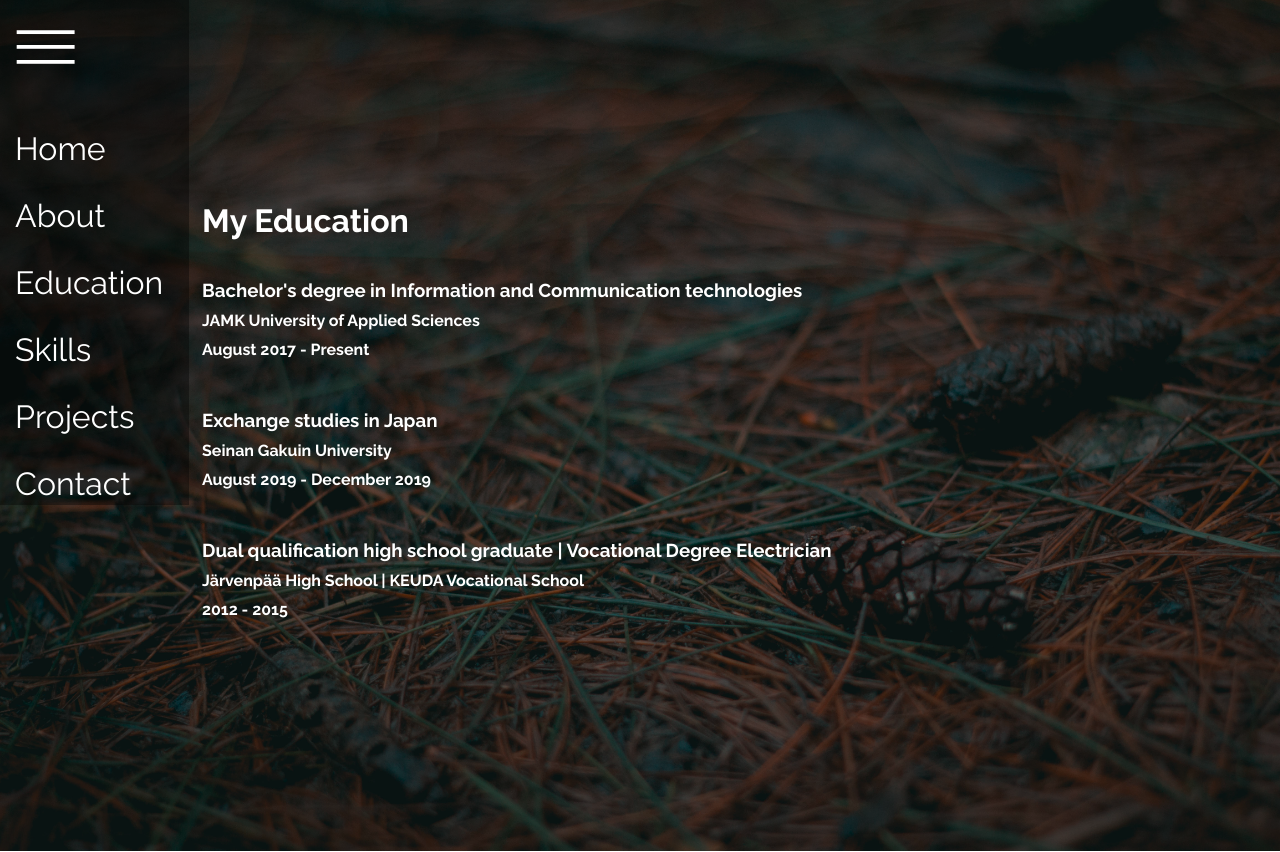
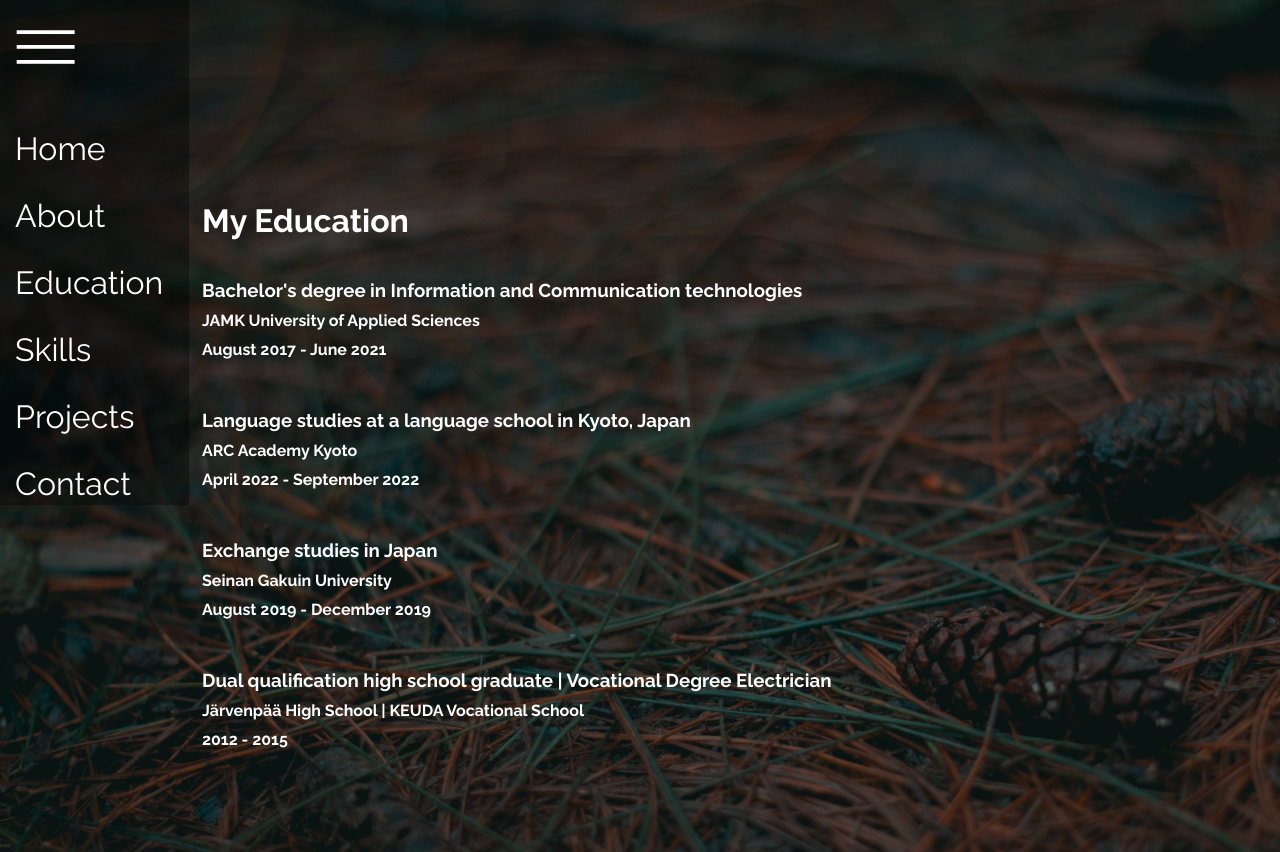
Before and after one commit to JerryBluefield/portfolio, a React (Create React App) app: page /education in a window 1280 px wide. Shown: the top 852 px of the page. Built offline with nearby package versions, Linux system fonts and the light colour scheme.

Commit message:
Update Education.js

```diff
--- a/src/contents/Education.js
+++ b/src/contents/Education.js
@@ -12,7 +12,8 @@ class Education extends Component {
                     <title>{pagetitle}</title>
                 </Helmet>
             <h1 className="subtopic">My Education</h1>
-            <Widecard title="Bachelor's degree in Information and Communication technologies" where="JAMK University of Applied Sciences" from="August 2017" to="Present"/>
+            <Widecard title="Bachelor's degree in Information and Communication technologies" where="JAMK University of Applied Sciences" from="August 2017" to="June 2021"/>
+            <Widecard title="Language studies at a language school in Kyoto, Japan" where="ARC Academy Kyoto" from="April 2022" to="September 2022"/>
             <Widecard title="Exchange studies in Japan" where="Seinan Gakuin University" from="August 2019" to="December 2019"/>
             <Widecard title="Dual qualification high school graduate | Vocational Degree Electrician" where="Järvenpää High School | KEUDA Vocational School" from="2012" to="2015"/>
             </div>
```
